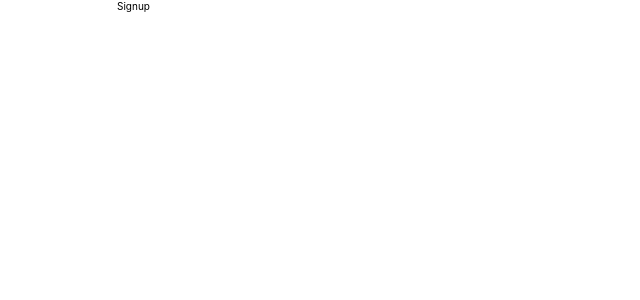
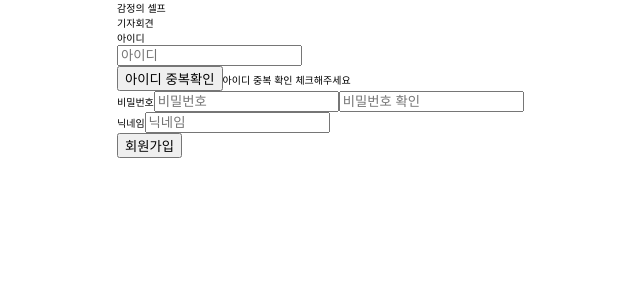
Before and after one commit to UniD-Hackathon-Team14/News-pirit, a Next.js app: page /signup in a window 1280 px wide. Shown: the top 300 px of the page, without its empty margins (283-923 px from the left). Built offline with nearby package versions, Linux system fonts and the light colour scheme.

Commit message:
Implement SignUp Layout & Function

```diff
--- a/pages/signup.js
+++ b/pages/signup.js
@@ -1,5 +1,94 @@
+import {IMAGES_MANIFEST} from "next/dist/shared/lib/constants";
 import React, { useEffect, useState, useCallback } from "react";
+import { postApi, getApi } from '../src/api';
 
 export default function Signup() {
-  return <div>Signup</div>;
+    const [username, setUsername] = useState("");
+    const [nickname, setNickname] = useState("");
+    const [password, setPassword] = useState("");
+    const [passwordCheck, setPasswordCheck] = useState("");
+    const [isDifferentPassword, setIsDifferentPassword] = useState(false);
+    const checkDuplicateUsername = () => {
+        event.preventDefault();
+        getApi.checkDuplicateUsername(username);
+    }
+    const handleSignup= (event) => {
+        event.preventDefault();
+        postApi.signup({username, password, nickname});
+    }
+    const handleChangeUsername = (event) => {
+        setUsername(event.target.value);
+    }
+    const handleChangeNickname= (event) => {
+        setNickname(event.target.value);
+    }
+    const handleChangePassword= (event) => {
+        setPassword(event.target.value);
+    }
+    const handleChangePasswordCheck= (event) => {
+        setPasswordCheck(event.target.value);
+    }
+    const DifferentPasswordWarning = () => (
+        <div>
+            비밀번호가 일치하지 않습니다.
+        </div>
+    )
+    return (
+        <div>
+            <div>
+                <div>
+                    감정의 셀프 <br/>
+                    기자회견
+                </div>
+                <div>
+                    <form>
+                        <label>아이디</label>
+                        <div>
+                            <input
+                            type="text"
+                            id = "username"
+                            name="username"
+                            placeholder="아이디"
+                            value={username}
+                            onChange={handleChangeUsername}
+                            />
+                            <div>
+                                <button type="submit" onClick = {checkDuplicateUsername}>아이디 중복확인</button>
+                                아이디 중복 확인 체크해주세요
+                            </div>
+                        </div>
+                        <div>
+                            비밀번호
+                            <input
+                            type="password"
+                            name="password"
+                            placeholder="비밀번호"
+                            value={password}
+                            onChange={handleChangePassword}
+                            />
+                            <input
+                            type="password"
+                            name="passwordCheck"
+                            placeholder="비밀번호 확인"
+                            value={passwordCheck}
+                            onChange={handleChangePasswordCheck}
+                            />
+                            {isDifferentPassword ? <DifferentPasswordWarning/> : null}
+                        </div>
+                        <div>
+                            닉네임
+                            <input
+                            type="text"
+                            name="nickname"
+                            placeholder="닉네임"
+                            value={nickname}
+                            onChange={handleChangeNickname}
+                            />
+                        </div>
+                    </form>
+                    <button type="submit" onClick = {handleSignup}>회원가입</button>
+                </div>
+            </div>
+        </div>
+    )
 }
--- a/src/api/get.js
+++ b/src/api/get.js
@@ -1,4 +1,19 @@
 import axios from "axios";
+
+const test = async () => {
+    try {
+        const {data} = await axios({
+            baseURL: API_DOMAIN,
+            url: 'category/',
+            method: 'get',
+        });
+        console.log(data)
+        return data;
+    } catch (e) {
+        console.log(e)
+        return e;
+    }
+}
 
 const getUserID = async (name) => {
   try {
@@ -15,7 +30,21 @@ const getUserID = async (name) => {
   }
 };
 
+const checkDuplicateUsername = async (username) => {
+  try {
+    const { data } = await axios({
+      baseURL: API_DOMAIN,
+      url: `/check_username/?username=${username}`,
+      method: "get",
+    });
+    return data;
+  } catch (e) {
+    return e;
+  }
+
+}
+
 const getApi = {
-  getUserID,
+  getUserID, test, checkDuplicateUsername
 };
 export default getApi;
--- a/src/api/post.js
+++ b/src/api/post.js
@@ -19,14 +19,12 @@ const signup = async (body) => {
   try {
     const { data } = await axios({
       baseURL: API_DOMAIN,
-      url: `/accounts/register/`,
+      url: `/register/`,
       method: "post",
       data: body,
     });
-    // console.log('[SUCCESS] SIGNUP', data);
     return data;
   } catch (e) {
-    // console.log('[FAIL] SIGNUP', e);
     return e;
   }
 };
```
